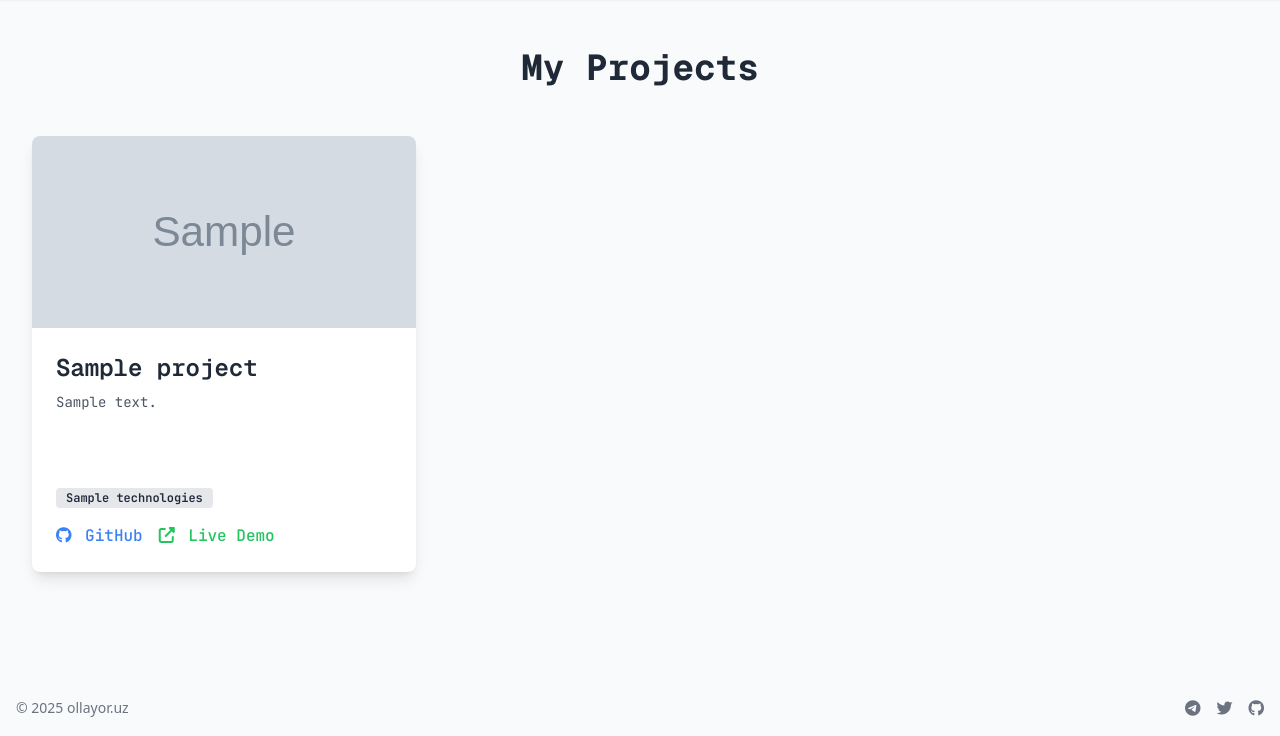
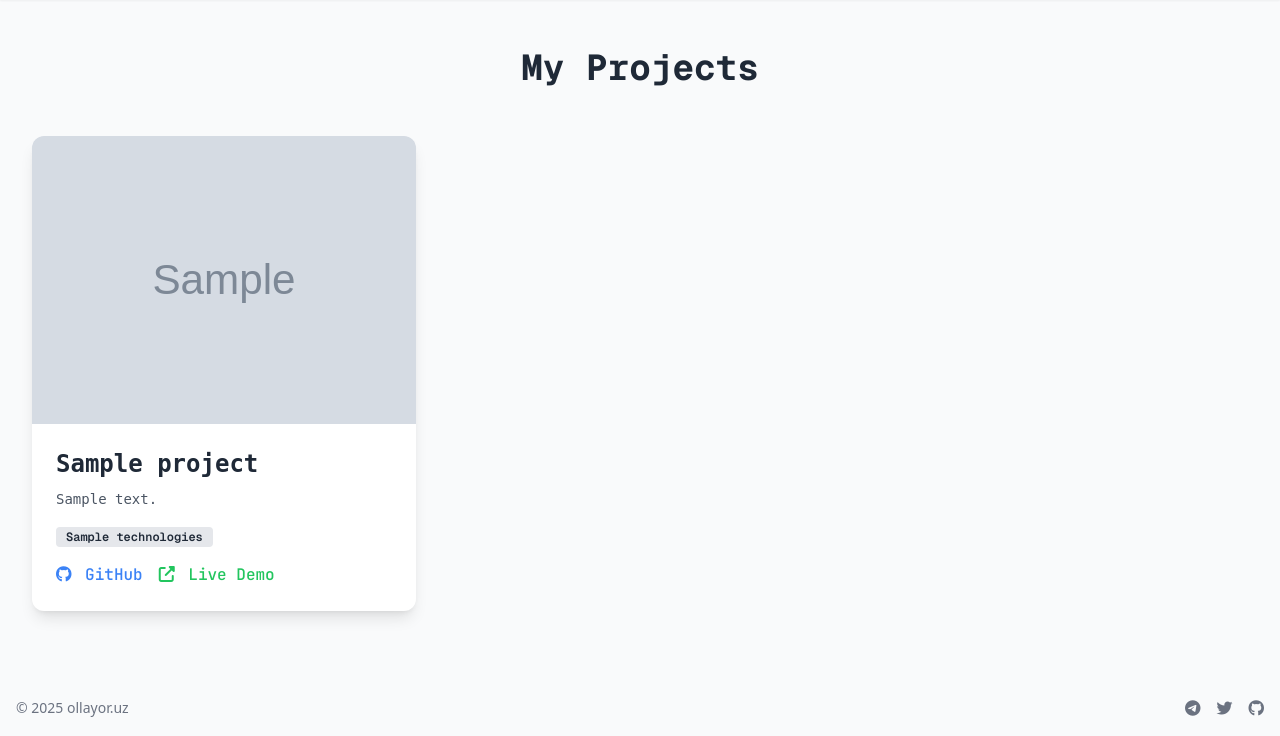
Before and after one commit to olllayor/qblog, a Flask app: page /projects in a window 1280 px wide. Shown: the part 64-800 px from the top of the page. Run offline with Flask 3, Linux system fonts and the light colour scheme; grey boxes marked "Sample" are stand-in pictures; a database or web service that is not in the repository returns one stand-in record (values such as "Sample title"); some libraries are stand-ins or nearby versions.

Commit message:
Enhance project display with image modal and improved layout

```diff
--- a/templates/projects.html
+++ b/templates/projects.html
@@ -9,7 +9,9 @@
     rel="stylesheet" />
   <link href="https://fonts.googleapis.com/css2?family=Geist+Mono:wght@300;400;500;600;700&display=swap"
     rel="stylesheet" />
-
+  <link rel="stylesheet" href="https://cdnjs.cloudflare.com/ajax/libs/font-awesome/6.5.2/css/all.min.css"
+    integrity="sha512-SnH5WK+bZxgPHs44uWIX+LLJAJ9/2PkPKZ5QiAj6Ta86w+fsb2TkcmfRyVX3pBnMFcV7oQPJkl9QevSCWr3W6A=="
+    crossorigin="anonymous" referrerpolicy="no-referrer" />
   <title>Projects</title>
 </head>
 
@@ -25,24 +27,38 @@
     <div class="grid grid-cols-1 md:grid-cols-2 lg:grid-cols-3 gap-8">
       {% for project in projects %}
       <div
-        class="bg-white dark:bg-gray-800 rounded-lg shadow-lg overflow-hidden transform transition-all duration-300 hover:scale-105">
-        <img src="{{ project.image_url if project.image_url else 'https://via.placeholder.com/400x250' }}"
-          alt="{{ project.title }} Thumbnail" class="w-full h-48 object-cover" loading="lazy" />
+        class="bg-white dark:bg-gray-800 rounded-xl shadow-lg overflow-hidden transform transition-all duration-300 hover:scale-105">
+        {% if project.image_url %}
+        <div class="cursor-pointer" onclick="openModal('{{ project.image_url }}')">
+          <img src="{{ project.image_url }}" alt="{{ project.title }} Thumbnail" class="w-full h-full object-cover"
+            loading="lazy" />
+        </div>
+        {% else %}
+        <img src="https://via.placeholder.com/400x250" alt="{{ project.title }} Thumbnail - Placeholder"
+          class="w-full h-48 object-cover" loading="lazy" />
+        {% endif %}
         <div class="p-6">
-          <h2 class="text-2xl font-semibold text-gray-800 dark:text-gray-200 mb-2"
-            style="font-family: 'Geist Mono', monospace">
+          <h2 class="text-2xl font-semibold text-gray-800 dark:text-gray-200 mb-2" style="font-family: 'Geist', monospace">
             {{ project.title }}
           </h2>
-          <p class="text-gray-600 dark:text-gray-400 text-sm mb-4 h-20 overflow-y-auto"
-            style="font-family: 'JetBrains Mono', monospace">
-            {{ project.description }}
-          </p>
+          <div class="description-area mb-4">
+            {% if project.description %}
+            <p class="text-gray-600 dark:text-gray-400 text-sm leading-relaxed project-description" style="font-family: 'Geist', monospace">
+              {{ project.description | e }}
+            </p>
+            {% else %}
+            <p class="text-gray-600 dark:text-gray-400 text-sm italic">
+              No description available.
+            </p>
+            {% endif %}
+          </div>
+          <!-- Technologies -->
           {% if project.technologies %}
           <div class="mb-4 flex flex-wrap gap-2">
             {% for tech in project.technologies %}
             <span
               class="inline-block bg-gray-200 dark:bg-gray-700 text-gray-800 dark:text-gray-300 text-xs font-semibold px-2.5 py-0.5 rounded"
-              style="font-family: 'JetBrains Mono', monospace">{{ tech }}</span>
+              style="font-family: 'Geist Mono', monospace">{{ tech }}</span>
             {% endfor %}
           </div>
           {% endif %}
@@ -75,6 +91,58 @@
     {% endif %}
   </main>
   {% include 'footer.html' %}
+
+  <!-- Image Modal -->
+  <div id="imageModal"
+    class="fixed inset-0 bg-black bg-opacity-75 flex items-center justify-center z-50 p-4 opacity-0 pointer-events-none transition-opacity duration-300 ease-in-out">
+    <img id="modalImage" src="" alt="Project Image" class="max-w-full max-h-full object-contain rounded-lg shadow-2xl">
+    <span class="absolute top-4 right-6 text-white text-4xl cursor-pointer hover:text-gray-300"
+      onclick="closeModal()">&times;</span>
+  </div>
+
+  <script>
+    function openModal(imageUrl) {
+      const modal = document.getElementById('imageModal');
+      const modalImage = document.getElementById('modalImage');
+      if (modal && modalImage) {
+        modalImage.src = imageUrl;
+        modal.classList.remove('opacity-0', 'pointer-events-none');
+        modal.classList.add('opacity-100');
+        document.body.style.overflow = 'hidden'; // Prevent background scrolling
+      }
+    }
+
+    function closeModal() {
+      const modal = document.getElementById('imageModal');
+      if (modal) {
+        modal.classList.remove('opacity-100');
+        modal.classList.add('opacity-0', 'pointer-events-none');
+        document.body.style.overflow = 'auto'; // Restore scrolling
+        // It's good practice to clear the src after the transition or when opening next time
+        // For simplicity, we'll let it be overwritten on next openModal call.
+      }
+    }
+
+    document.addEventListener('DOMContentLoaded', () => {
+      const modalElement = document.getElementById('imageModal');
+
+      if (modalElement) {
+        // Close modal on escape key
+        document.addEventListener('keydown', function (event) {
+          if (event.key === 'Escape' && modalElement.classList.contains('opacity-100')) {
+            closeModal();
+          }
+        });
+
+        // Close modal when clicking on the background (the modalElement itself)
+        modalElement.addEventListener('click', function (event) {
+          if (event.target === modalElement) {
+            closeModal();
+          }
+        });
+      }
+    });
+  </script>
 </body>
 
 </html>
```
